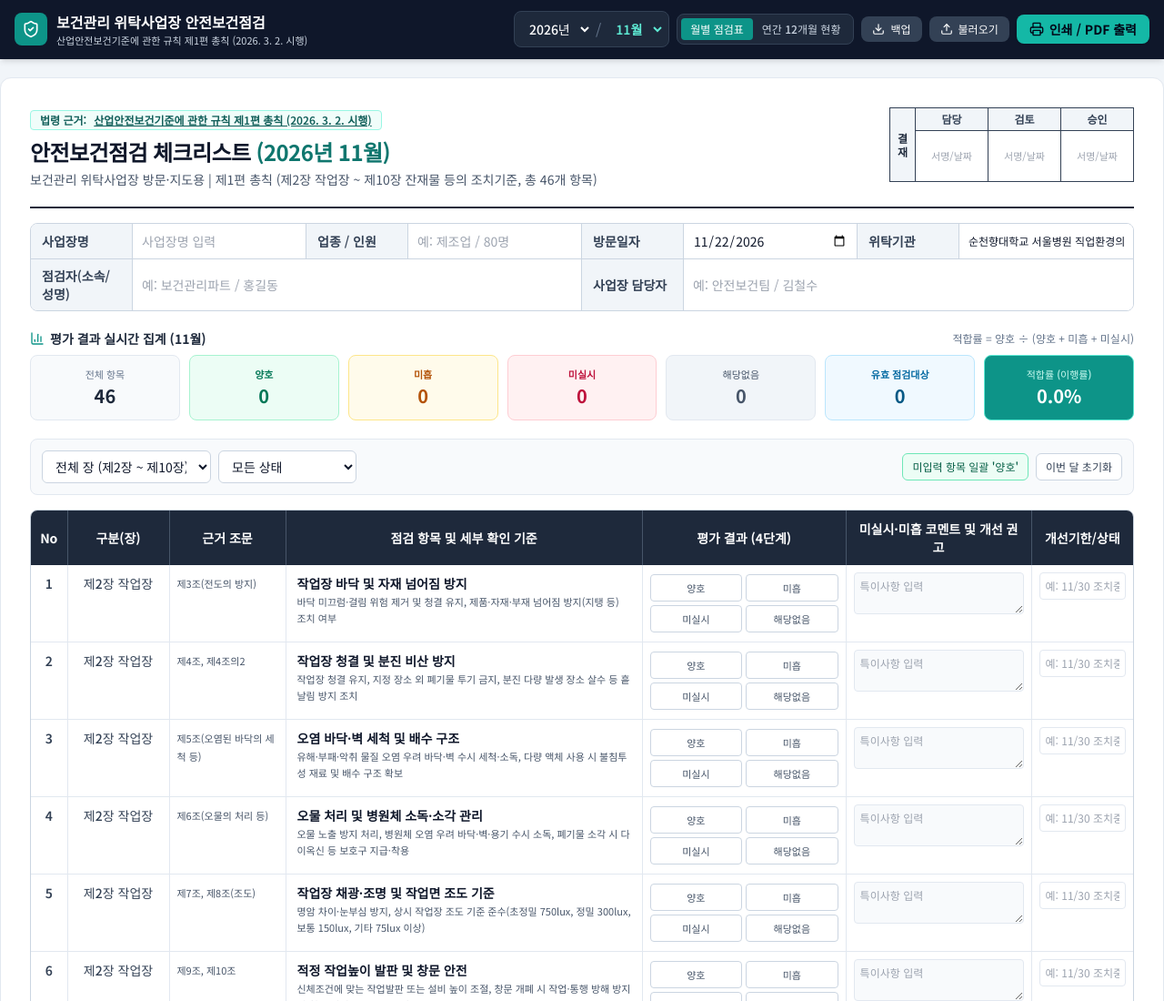
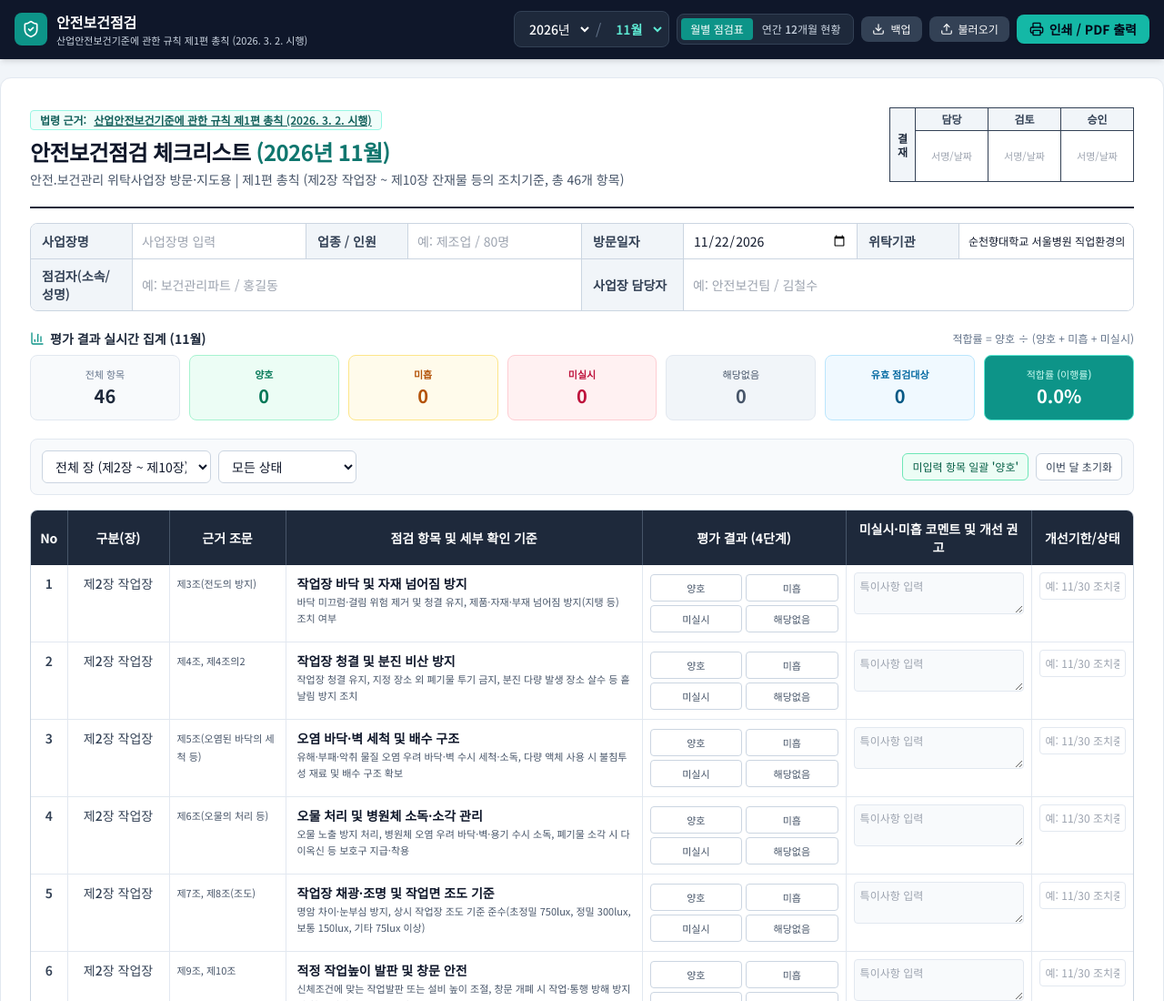
Before and after one commit to kjar3011-netizen/safety-checklist, a plain HTML site: page index.html in a window 1280 px wide. Shown: the top 1100 px of the page at 91% size. Drawn offline with nearby package versions, Linux system fonts and the light colour scheme.

Commit message:
Update index.html

```diff
--- a/index.html
+++ b/index.html
@@ -95,7 +95,7 @@
           <i data-lucide="shield-check" class="w-5 h-5 text-white"></i>
         </div>
         <div>
-          <h1 class="text-sm sm:text-base font-bold leading-tight">보건관리 위탁사업장 안전보건점검</h1>
+          <h1 class="text-sm sm:text-base font-bold leading-tight">안전보건점검</h1>
           <p class="text-[11px] text-slate-300">산업안전보건기준에 관한 규칙 제1편 총칙 (2026. 3. 2. 시행)</p>
         </div>
       </div>
@@ -162,7 +162,7 @@
           안전보건점검 체크리스트 <span id="docPeriodTitle" class="text-teal-700">(2026년 11월)</span>
         </h2>
         <p class="text-xs sm:text-sm text-slate-600 mt-1">
-          보건관리 위탁사업장 방문·지도용 | 제1편 총칙 (제2장 작업장 ~ 제10장 잔재물 등의 조치기준, 총 46개 항목)
+          안전.보건관리 위탁사업장 방문·지도용 | 제1편 총칙 (제2장 작업장 ~ 제10장 잔재물 등의 조치기준, 총 46개 항목)
         </p>
       </div>
 
```
